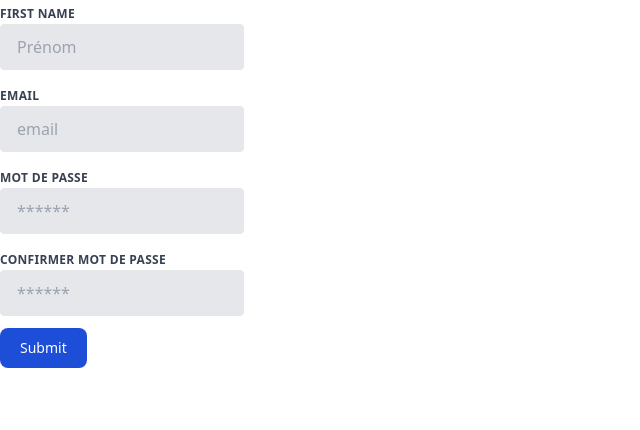
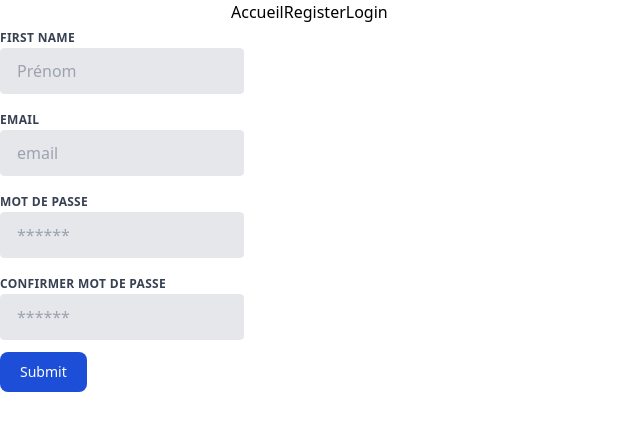
Before and after one commit to laurent972/book-app, a Next.js app: page /register in a window 1280 px wide. Shown: the top 430 px of the page, without its empty margins (0-640 px from the left). Built offline with nearby package versions, Linux system fonts and the light colour scheme.

Commit message:
Init orga dossier

```diff
--- a/package.json
+++ b/package.json
@@ -15,10 +15,10 @@
     "react-dom": "^18"
   },
   "devDependencies": {
-    "autoprefixer": "^10",
+    "autoprefixer": "^10.4.16",
     "eslint": "^8",
     "eslint-config-next": "14.0.0",
-    "postcss": "^8",
-    "tailwindcss": "^3"
+    "postcss": "^8.4.31",
+    "tailwindcss": "^3.3.5"
   }
 }
--- /dev/null
+++ b/src/app/components/Header.jsx
@@ -0,0 +1,13 @@
+import Navigation from "./Navigation";
+import SearchEngine from "./SearchEngine";
+
+const Header = () =>{
+    return(
+        <>
+        <SearchEngine />
+        <Navigation />
+        </>
+    )
+}
+
+export default Header;
--- /dev/null
+++ b/src/app/components/Navigation.jsx
@@ -0,0 +1,15 @@
+import Link from "next/link";
+
+const Navigation = () =>{
+    return(
+        <>
+            <Link href="/">Accueil</Link>
+            <Link href='/register'>Register</Link>
+            <Link href='/login'>Login</Link>
+
+        </>
+
+    )
+}
+
+export default Navigation;
--- /dev/null
+++ b/src/app/components/SearchEngine.jsx
@@ -0,0 +1,10 @@
+const SearchEngine = () =>{
+    return(
+        <>
+        <input type="text" />
+        </>
+
+    )
+}
+
+export default SearchEngine;
--- a/src/app/layout.jsx
+++ b/src/app/layout.jsx
@@ -1,5 +1,6 @@
 import { Inter } from 'next/font/google'
-import './globals.css'
+import './styles/globals.css'
+import Header from './components/Header'
 
 const inter = Inter({ subsets: ['latin'] })
 
@@ -12,6 +13,7 @@ export default function RootLayout({ children }) {
   return (
     <html lang="fr">
         <body className="container mx-auto">
+          <Header />
           {children}
         </body>
     </html>
--- /dev/null
+++ b/src/app/login/page.jsx
@@ -0,0 +1,10 @@
+import Login from "../components/Login";
+
+
+const pageLogin = () =>{
+    return(
+        <Login />
+    )
+}
+
+export default pageLogin;
--- a/src/app/page.jsx
+++ b/src/app/page.jsx
@@ -1,4 +1,3 @@
-import Image from 'next/image'
 import Login from './components/Login'
 import Link from 'next/link'
 
@@ -6,8 +5,8 @@ import Link from 'next/link'
 export default function Home() {
   return (
     <main className="flex min-h-screen flex-col items-center justify-between p-24">
-      <Link href='/register'>Register</Link>
-      <Login />
+
+
     </main>
   )
 }
```
Also changed, not shown: src/app/styles/globals.css (renamed from src/app/globals.css), 1 other file (tests, documents, lock files or other folders).
